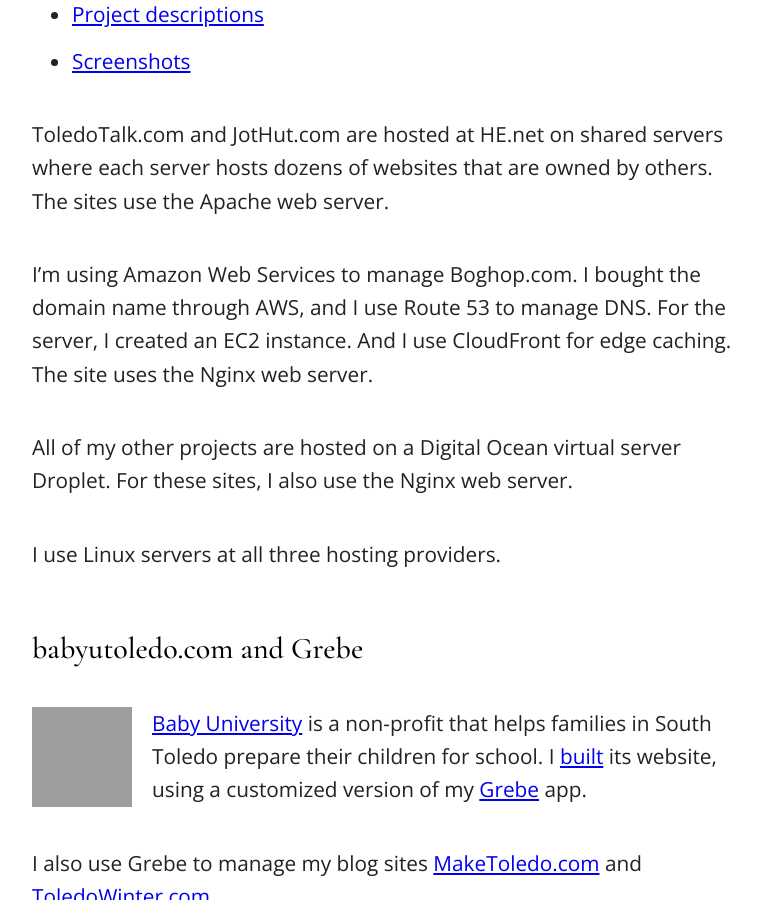
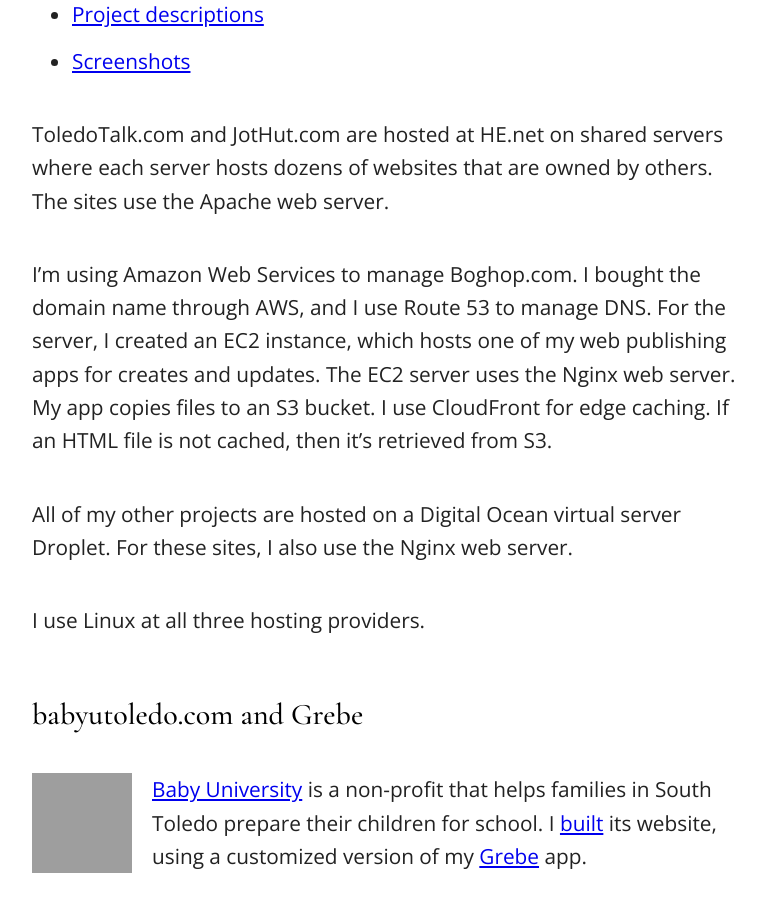
Before and after one commit to jrsawvel/jrsawvel.github.io, a Jekyll site: the page built from _posts/2016-09-20-projects.md, in a window 1280 px wide and 900 px high, scrolled down 382 px, cut to the strip 0-900 px from the top of the window. Shown: the whole strip, without its empty margins (248-1013 px from the left). Built offline with Jekyll 4.4.1, drawn with Linux system fonts in a browser that asks for light colours; grey boxes are pictures that could not be loaded.

Commit message:
Update 2016-09-20-projects.md

```diff
--- a/_posts/2016-09-20-projects.md
+++ b/_posts/2016-09-20-projects.md
@@ -11,11 +11,11 @@
 
 ToledoTalk.com and JotHut.com are hosted at HE.net on shared servers where each server hosts dozens of websites that are owned by others. The sites use the Apache web server.
 
-I'm using Amazon Web Services to manage Boghop.com. I bought the domain name through AWS, and I use Route 53 to manage DNS. For the server, I created an EC2 instance. And I use CloudFront for edge caching. The site uses the Nginx web server.
+I'm using Amazon Web Services to manage Boghop.com. I bought the domain name through AWS, and I use Route 53 to manage DNS. For the server, I created an EC2 instance, which hosts one of my web publishing apps for creates and updates. The EC2 server uses the Nginx web server. My app copies files to an S3 bucket. I use CloudFront for edge caching. If an HTML file is not cached, then it's retrieved from S3.
 
 All of my other projects are hosted on a Digital Ocean virtual server Droplet. For these sites, I also use the Nginx web server.
 
-I use Linux servers at all three hosting providers.
+I use Linux at all three hosting providers.
 
 
 
```
